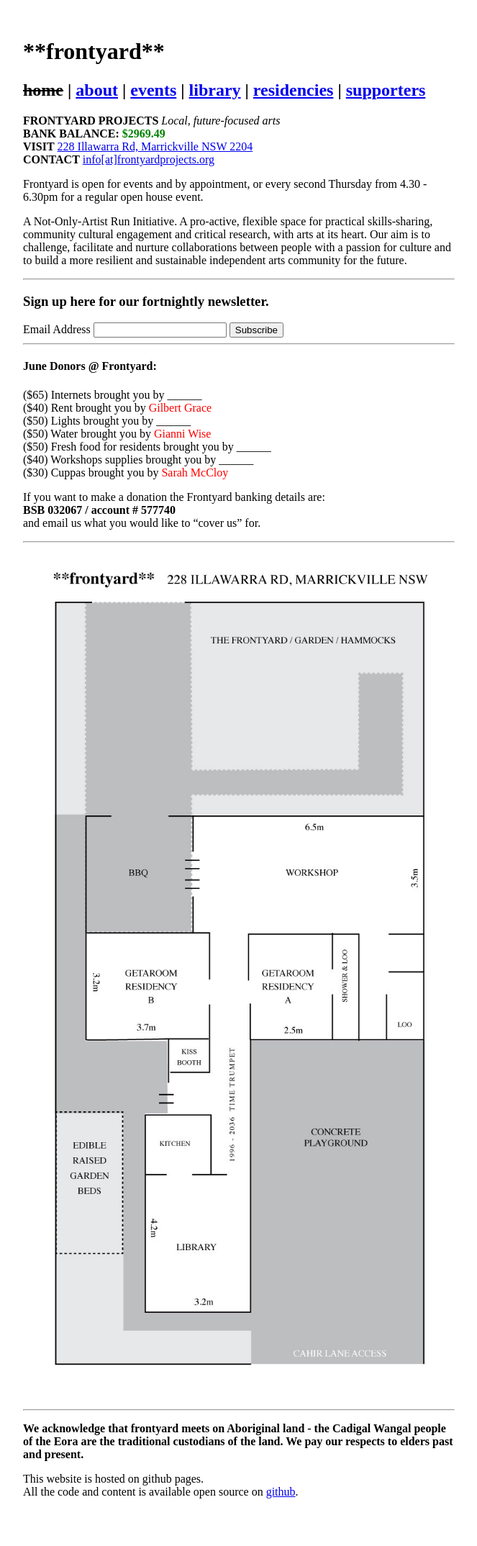
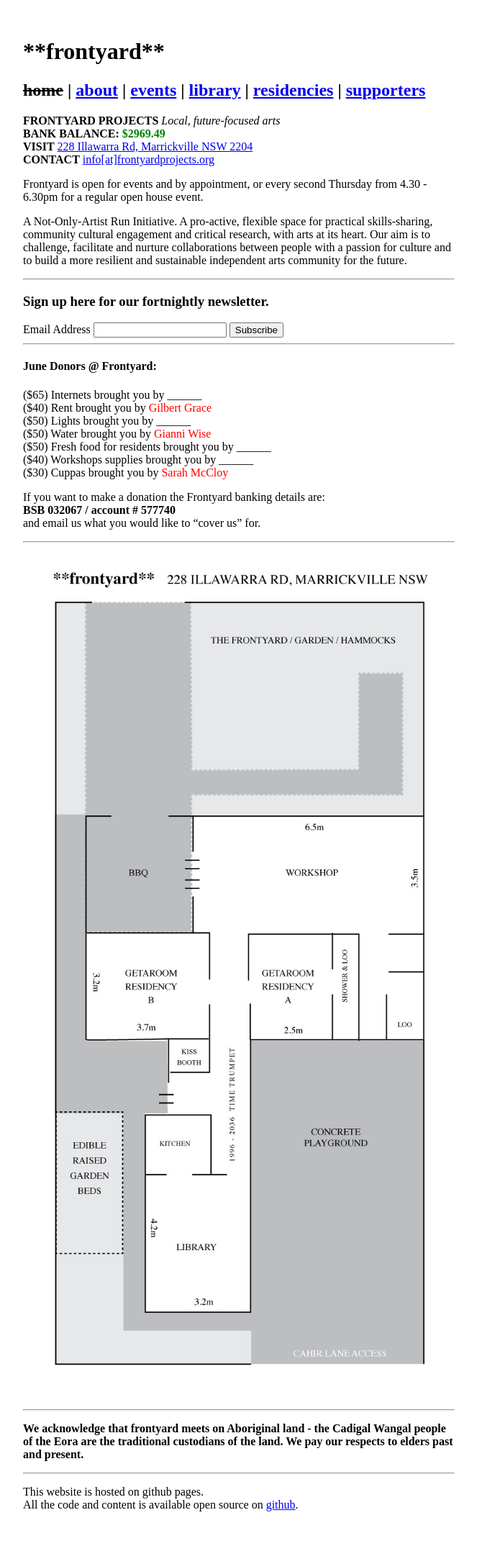
Before and after one commit to frontyardprojects/frontyardprojects.github.io, a Jekyll site: the page built from index.md, in a window 1280 px wide. Shown: the whole page at 72% size, without its empty margins (308-971 px from the left). Built offline with Jekyll 4.4.1, drawn with Linux system fonts in a browser that asks for light colours.

Commit message:
added line

```diff
--- a/_includes/footer.md
+++ b/_includes/footer.md
@@ -2,5 +2,7 @@ ______
 
 **We acknowledge that frontyard meets on Aboriginal land - the Cadigal Wangal people of the Eora are the traditional custodians of the land. We pay our respects to elders past and present.**
 
+______
+
 This website is hosted on github pages.
 All the code and content is available open source on [github](https://github.com/frontyardprojects/frontyardprojects.github.io).
```
